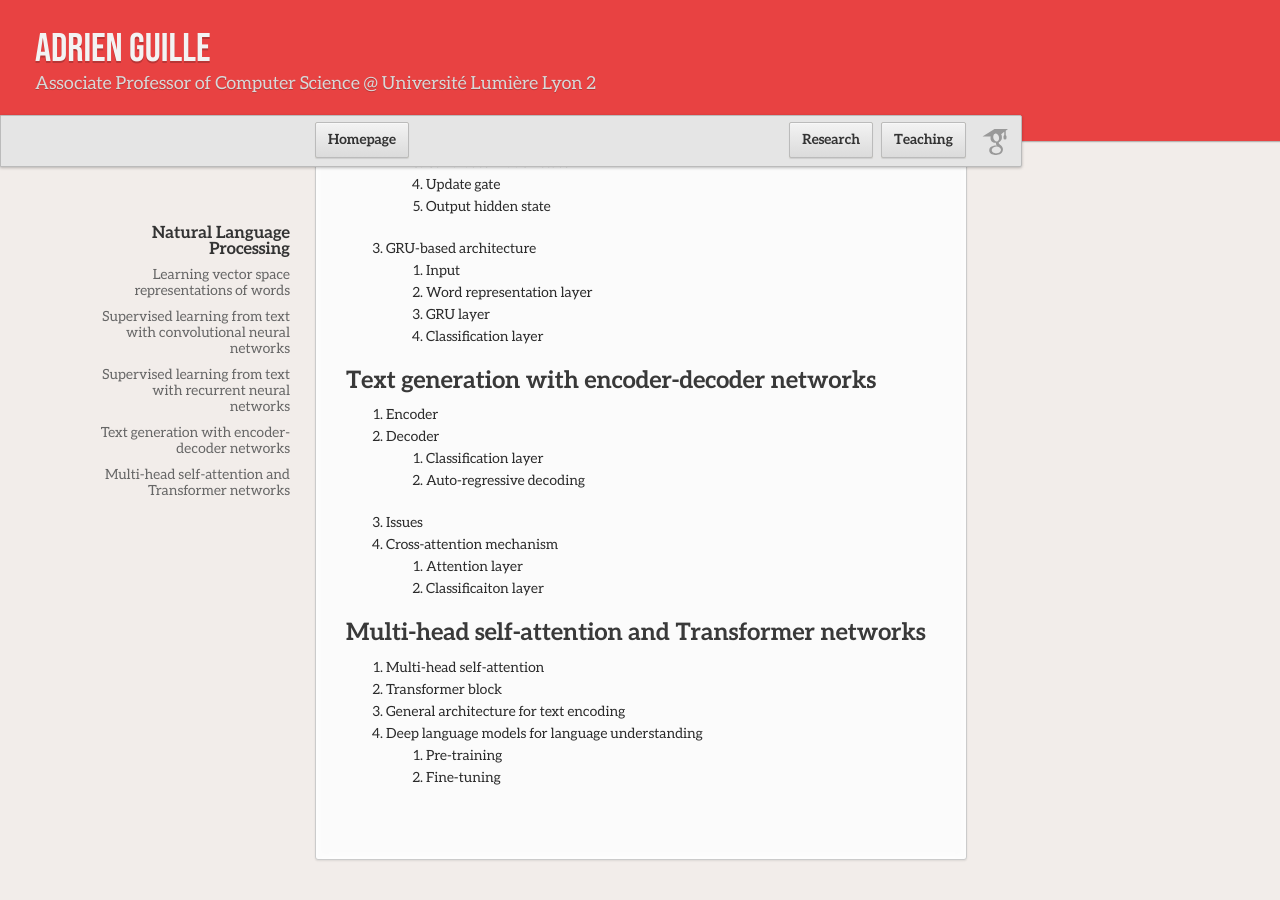
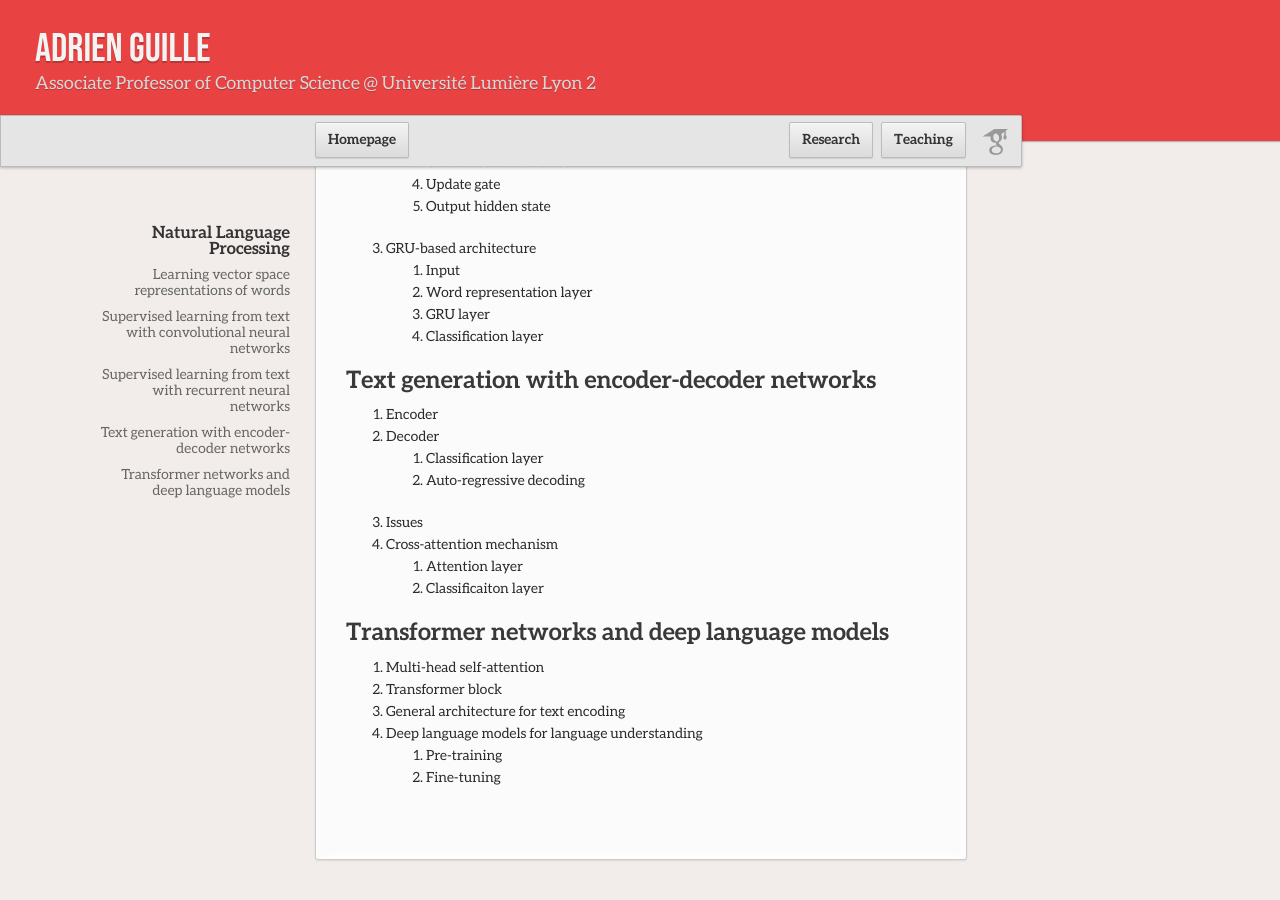
Before and after one commit to AdrienGuille/adrienguille.github.io, a Jekyll site: the page built from nlp_proposal.md, in a window 1280 px wide and 900 px high, scrolled down 1162 px. Built offline with Jekyll 4.4.1, drawn with Linux system fonts in a browser that asks for light colours; our own code applies the rules of GitHub Pages for plain Markdown files.

Commit message:
Update nlp_proposal.md

```diff
--- a/nlp_proposal.md
+++ b/nlp_proposal.md
@@ -55,7 +55,7 @@ The course will start with a general introduction to NLP and its applications, e
   - Attention layer
   - Classificaiton layer
 
-## Multi-head self-attention and Transformer networks
+## Transformer networks and deep language models
 - Multi-head self-attention
 - Transformer block
 - General architecture for text encoding
```
